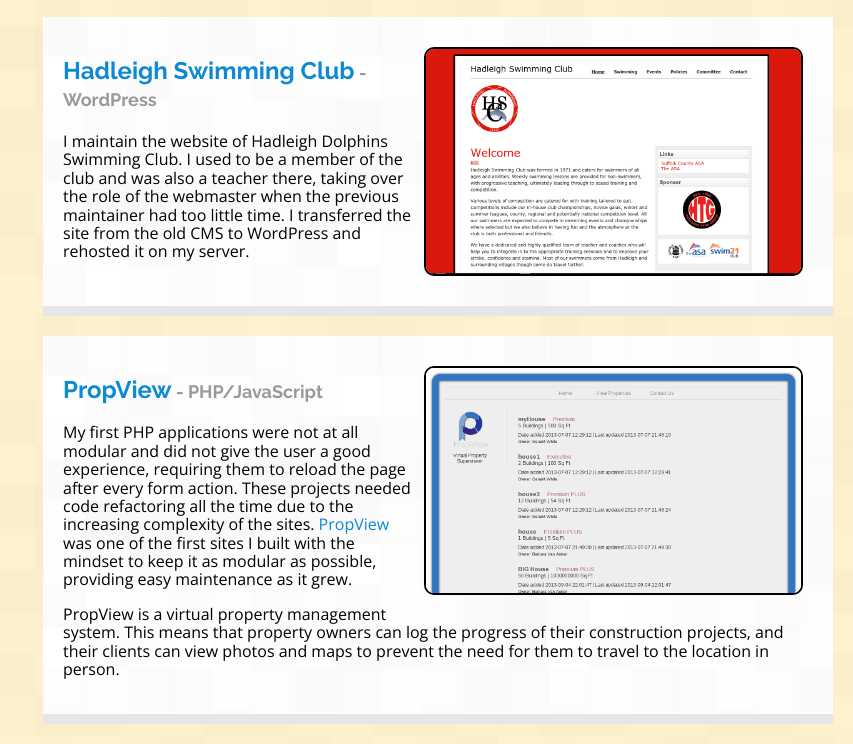
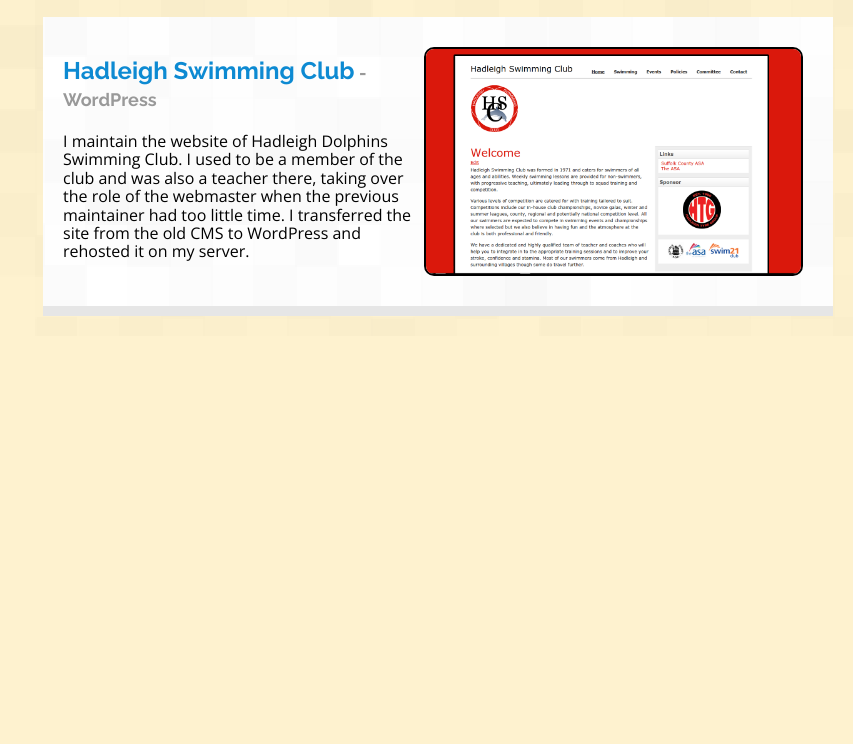
Before and after one commit to geraintwhite/geraintwhite.co.uk, a website: page src/index.html in a window 1280 px wide. Shown: the part 1603-2347 px from the top of the page, without its empty margins (427-1280 px from the left). After the commit the page ends 1939 px from the top, so only its background shows below. Drawn offline with nearby package versions, Linux system fonts and the light colour scheme; no server answers.

Commit message:
Removed PropView

```diff
--- a/src/index.html
+++ b/src/index.html
@@ -90,13 +90,6 @@
       <p>I maintain the website of Hadleigh Dolphins Swimming Club. I used to be a member of the club and was also a teacher there, taking over the role of the webmaster when the previous maintainer had too little time. I transferred the site from the old CMS to WordPress and rehosted it on my server.</p>
     </article>
 
-    <article>
-      <img src="images/PropView.png" alt="Screenshot of PropView">
-      <h2><a href="http://mypropview.com" target="_blank">PropView</a><span class="lang">PHP/JavaScript</span></h2>
-      <p>My first PHP applications were not at all modular and did not give the user a good experience, requiring them to reload the page after every form action. These projects needed code refactoring all the time due to the increasing complexity of the sites. <a href="http://mypropview.com" target="_blank">PropView</a> was one of the first sites I built with the mindset to keep it as modular as possible, providing easy maintenance as it grew.</p>
-      <p>PropView is a virtual property management system. This means that property owners can log the progress of their construction projects, and their clients can view photos and maps to prevent the need for them to travel to the location in person.</p>
-    </article>
-
   </section>
 
   <!-- build:js js/main.min.js -->
```
Also changed, not shown: src/images/PropView.png (deleted).
